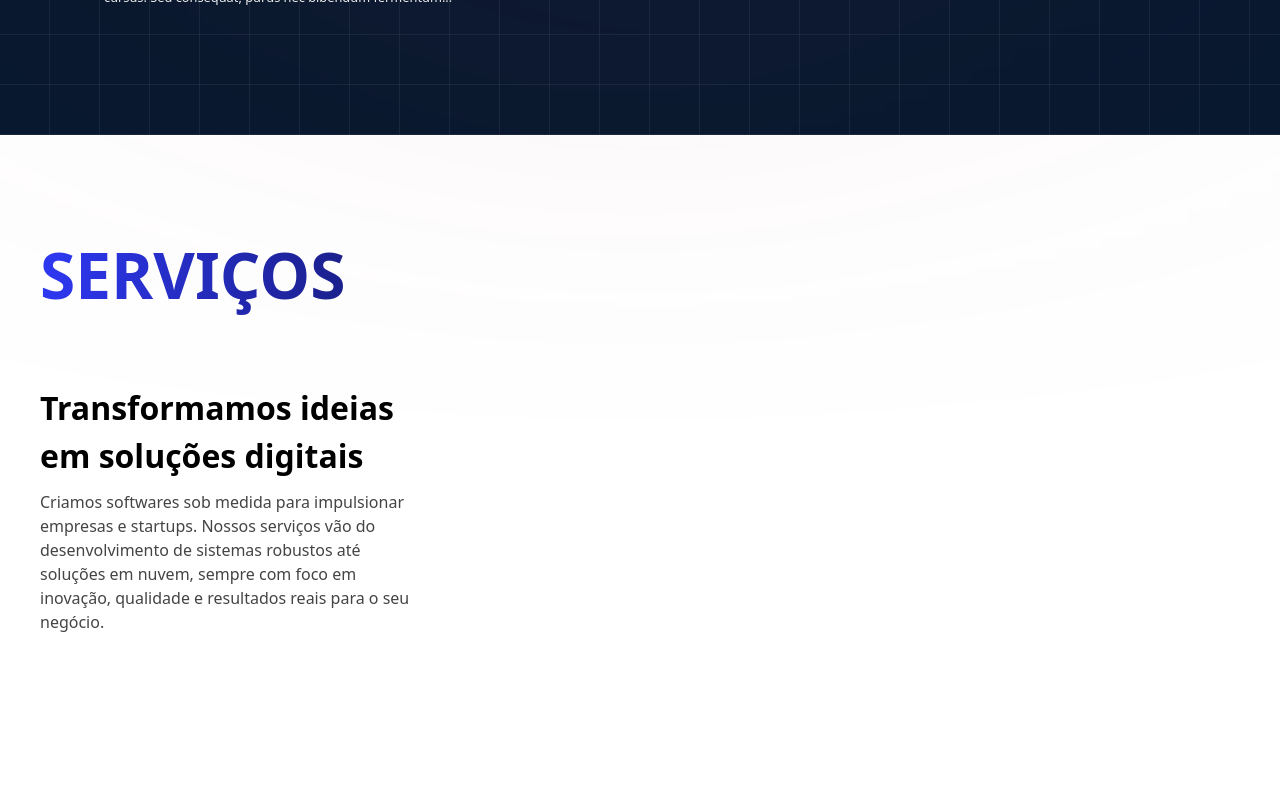
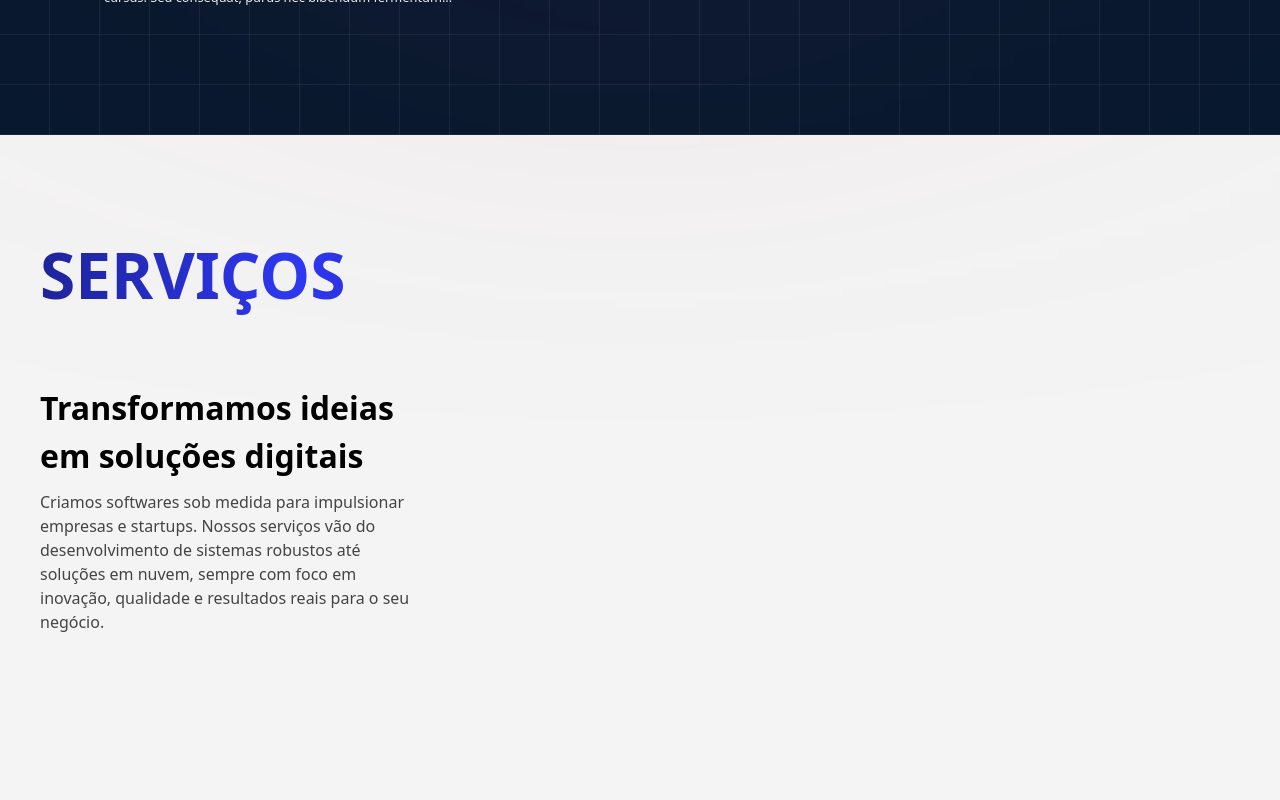
Before and after one commit to inovaSociety/inova---Projeto-3, a React (Vite) app in the folder inova/: page / in a window 1280 px wide. Shown: the part 740-1540 px from the top of the page. Built offline with nearby package versions, Linux system fonts and the light colour scheme; a web font is replaced by a local one.

Commit message:
Adcionando animação ao texto Serviços

```diff
--- a/inova/src/components/servicesLp/Style.css
+++ b/inova/src/components/servicesLp/Style.css
@@ -5,7 +5,7 @@
   display: flex;
   align-items: center;
   justify-content: center;
-  background: #fff;
+  background: #F4F4F4;
   padding: 40px;
   box-sizing: border-box;
 
@@ -54,13 +54,27 @@
   color: #444;
 
 }
-
 .nomeM {
   display: inline-block;
   transform: translateY(-60px); /* move para cima */
-  background: linear-gradient(90deg, #2E38F2 0%, #1B208C 100%);
-   -webkit-background-clip: text;
+
+  /* Gradiente animado com as suas cores */
+  background: linear-gradient(
+    to right,
+    #2E38F2,
+    #1B208C,
+    #2E38F2
+  );
+  background-size: 200%;
+  background-clip: text;
+  -webkit-background-clip: text;
   -webkit-text-fill-color: transparent;
-  background-clip: text; /* para browsers modernos */
-  color: transparent;
+
+  animation: animate-gradient 2.5s linear infinite;
 }
+
+@keyframes animate-gradient {
+  to {
+    background-position: 200%;
+  }
+}
```
